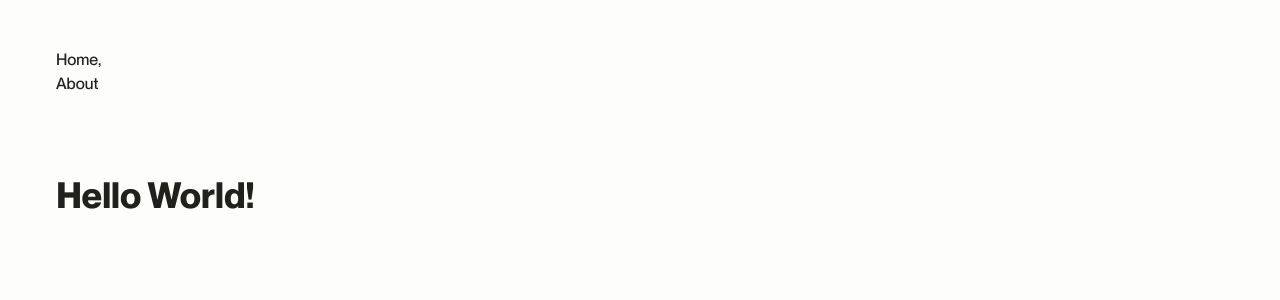
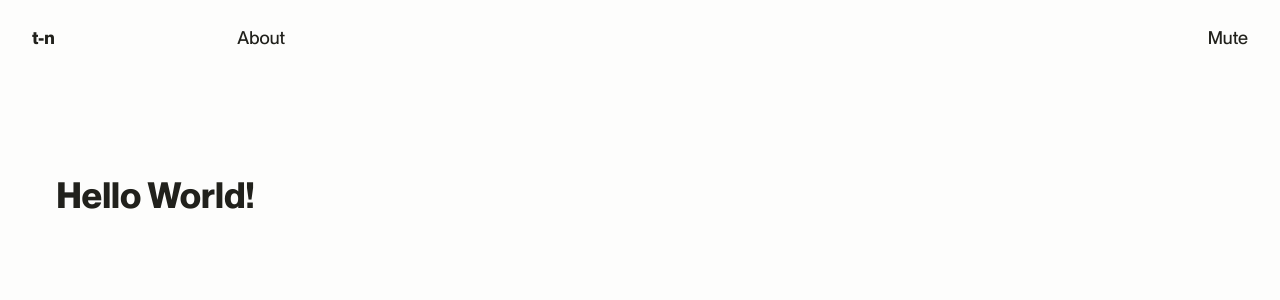
Before and after one commit to m-oppermann/tranquillum-naturae, a Next.js app: page / in a window 1280 px wide. Shown: the top 300 px of the page. Built offline with nearby package versions, Linux system fonts and the light colour scheme.

Commit message:
Customize header component

```diff
--- a/components/Header.tsx
+++ b/components/Header.tsx
@@ -1,17 +1,44 @@
+"use client"
+
+import { useState } from "react"
+import { usePathname } from "next/navigation"
 import Link from "next/link"
+import clsx from "clsx"
 
-export default function HeaderComponent() {
+interface HeaderProps {
+  className?: string
+}
+
+export default function HeaderComponent({ className }: HeaderProps) {
+  const pathname = usePathname()
+  const [text, setText] = useState("Mute")
+
+  const handleClick = () => {
+    setText(prevText => (prevText === "Mute" ? "Play" : "Mute"))
+  }
+
   return (
-    <header className="p-6">
-      <nav>
-        <Link href="/" aria-label="Home">
-          Home
+    <header className={clsx("grid grid-cols-12 gap-4 text-lg", className)}>
+      <nav className="col-span-3 grid grid-cols-3 gap-4">
+        <Link
+          href="/"
+          className={clsx("col-start-1", pathname === "/" && "font-bold")}
+        >
+          t-n
         </Link>
-        <span>, </span>
-        <Link href="/about" aria-label="About">
+        <Link
+          className={clsx("col-start-3", pathname === "/about" && "font-bold")}
+          href="/about"
+        >
           About
         </Link>
       </nav>
+      <span
+        className="col-start-12 flex cursor-pointer justify-end"
+        onClick={handleClick}
+      >
+        {text}
+      </span>
     </header>
   )
 }
```
